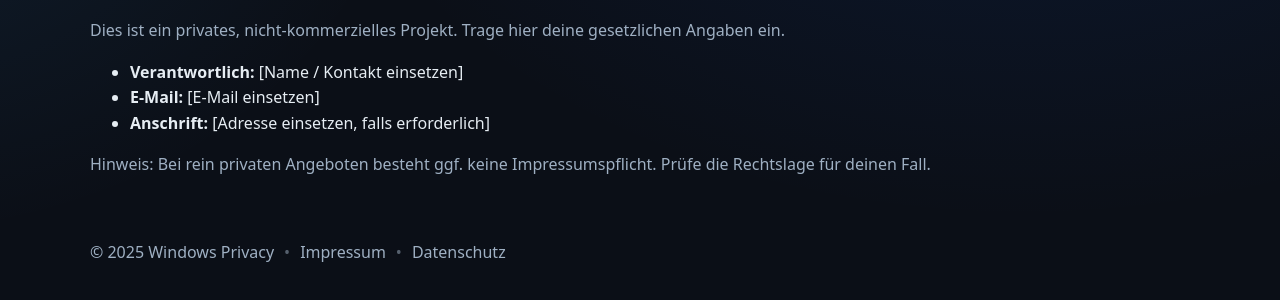
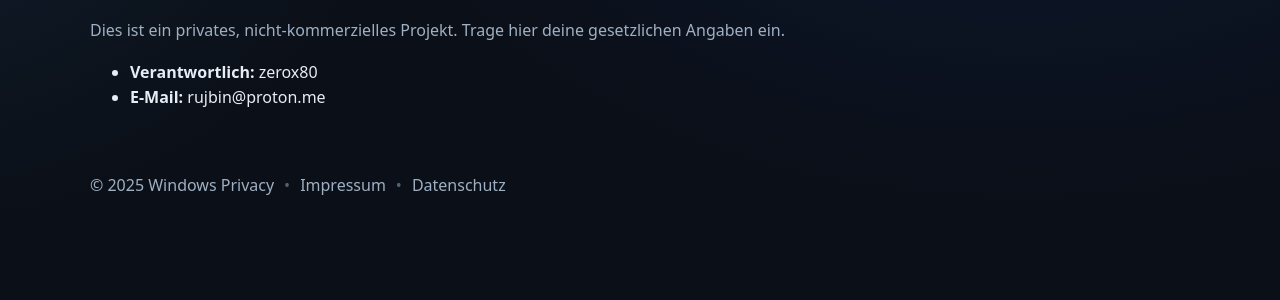
Before and after one commit to zerox80/zerox80.github.io, a plain HTML site: page impressum.html in a window 1280 px wide. Shown: the part 180-480 px from the top of the page. Drawn offline with Linux system fonts and the light colour scheme.

Commit message:
Update impressum.html

```diff
--- a/impressum.html
+++ b/impressum.html
@@ -35,11 +35,9 @@
       <h1>Impressum</h1>
       <p class="muted">Dies ist ein privates, nicht-kommerzielles Projekt. Trage hier deine gesetzlichen Angaben ein.</p>
       <ul>
-        <li><strong>Verantwortlich:</strong> [Name / Kontakt einsetzen]</li>
-        <li><strong>E-Mail:</strong> [E-Mail einsetzen]</li>
-        <li><strong>Anschrift:</strong> [Adresse einsetzen, falls erforderlich]</li>
+        <li><strong>Verantwortlich:</strong> zerox80</li>
+        <li><strong>E-Mail:</strong> rujbin@proton.me</li>
       </ul>
-      <p class="muted">Hinweis: Bei rein privaten Angeboten besteht ggf. keine Impressumspflicht. Prüfe die Rechtslage für deinen Fall.</p>
     </main>
 
     <footer class="site-footer container">
```
